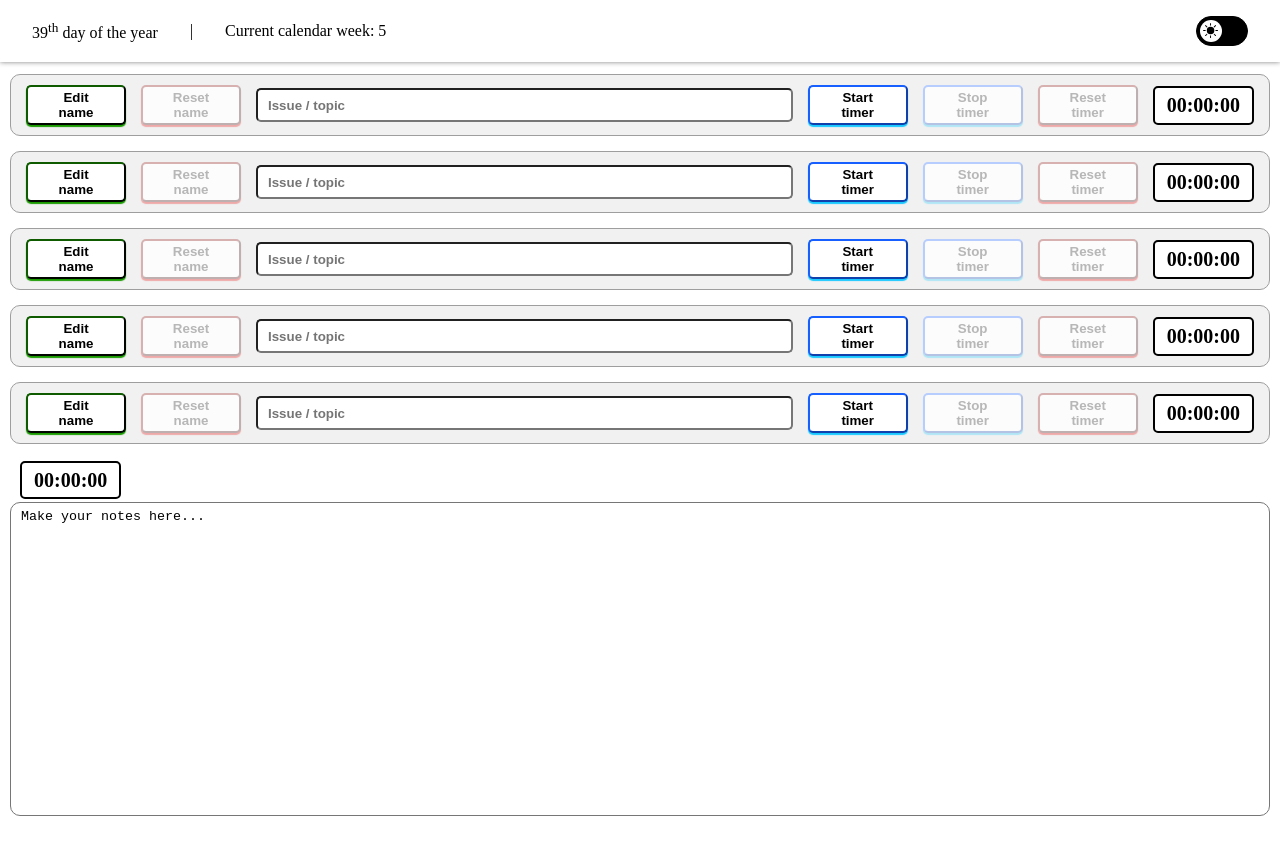
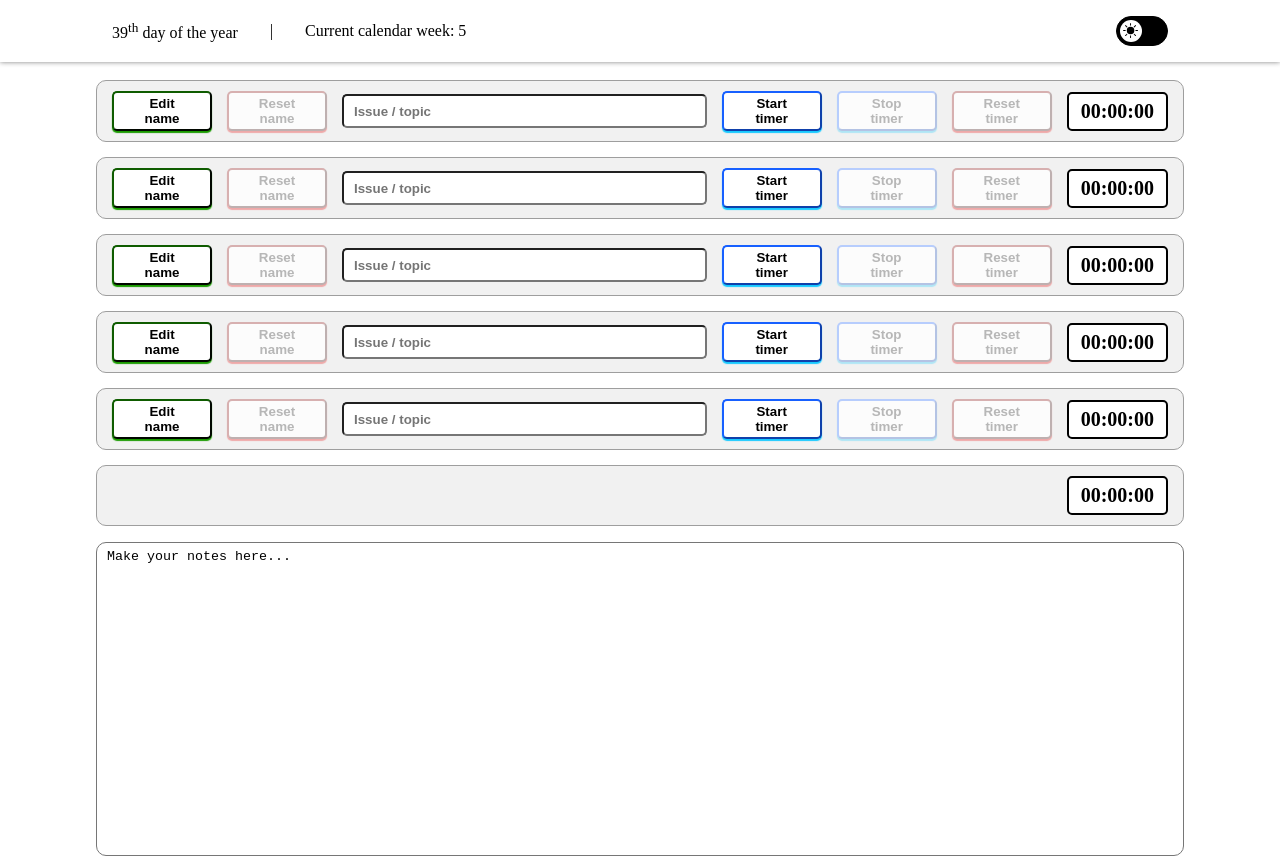
Before and after one commit to d-scho/vue-timer-app, a Vue app: page / in a window 1280 px wide. Before the commit the page ends 830 px from the top, so only its background shows below. Built offline with nearby package versions, Linux system fonts and the light colour scheme.

Commit message:
Finish styling refactor for now

```diff
--- a/src/App.vue
+++ b/src/App.vue
@@ -12,8 +12,11 @@ import Timers from '@/components/Timers.vue';
     </div>
 </template>
 
-<style lang="scss">
-  .wrapper {
-	padding: 10px;
-  }
+<style scoped lang="scss">
+.wrapper {
+    padding: 1rem 6rem 0;
+    display: flex;
+    flex-direction: column;
+    gap: 1rem;
+}
 </style>
--- a/src/components/CalendarWeekDisplay.vue
+++ b/src/components/CalendarWeekDisplay.vue
@@ -10,3 +10,9 @@ const calendarWeek = ref(getCalendarWeek());
 <template>
 	<div>{{ Labels.CURRENT_CALENDAR_WEEK }}: {{ calendarWeek }}</div>
 </template>
+
+<style scoped lang="scss">
+div {
+	color: var(--textarea_color);
+}
+</style>
--- a/src/components/DarkmodeToggle.vue
+++ b/src/components/DarkmodeToggle.vue
@@ -3,7 +3,7 @@ import { useDarkmode } from '@/composables/useDarkmode';
 
 const { isDarkmodeEnabled, setStoredIsDarkmodeEnabled } = useDarkmode();
 
-async function toggleDarkmode() {
+function toggleDarkmode() {
     isDarkmodeEnabled.value = !isDarkmodeEnabled.value;
     setStoredIsDarkmodeEnabled(isDarkmodeEnabled.value);
 };
--- a/src/components/DayOfYearDisplay.vue
+++ b/src/components/DayOfYearDisplay.vue
@@ -11,3 +11,9 @@ const dayOfYear = ref(getDayOfYear());
 <template>
 	<div>{{ dayOfYear }}<sup>{{ getCountingNumberSuffix(dayOfYear) }}</sup> {{ Labels.DAY_OF_THE_YEAR.toLowerCase() }}</div>
 </template>
+
+<style scoped lang="scss">
+div {
+	color: var(--textarea_color);
+}
+</style>
--- a/src/components/TheHeader.vue
+++ b/src/components/TheHeader.vue
@@ -22,7 +22,7 @@ header {
 	gap: 2rem;
 	margin-bottom: 2px;
 	box-shadow: 0px 0px 5px gray;
-	padding: 1rem 2rem;
+	padding: 1rem 7rem;
 
 	.header-info {
 		display: flex;
--- a/src/components/Timers.vue
+++ b/src/components/Timers.vue
@@ -99,7 +99,7 @@ function resetName(timer: Timer) {
 
 <template>
 	<div class="timers">
-		<div v-for="timer in timers" class="timers-wrapper">
+		<div v-for="timer in timers" class="timer">
 			<button
                 class="edit-name"
                 @click="makeNameEditable(timer)"
@@ -156,22 +156,24 @@ function resetName(timer: Timer) {
 			<span>{{ timer.display }}</span>
 
 		</div>
-		<div class="wrapper flex-end-1250-center">
+		<div class="timer">
 			<span>{{ timerSum }}</span>
 		</div>
 	</div>
 </template>
 
 <style scoped lang="scss">
-.timers-wrapper {
+.timer {
     display: inline-flex;
     align-items: center;
+    justify-content: flex-end;
     gap: 15px;
     padding: 10px 15px;
     border: 1px solid rgb(158, 158, 158);
     border-radius: 10px;
     background-color: rgba(120, 120, 120, 0.1);
 }
+
 .timers {
 	display: flex;
 	flex-direction: column;
@@ -184,13 +186,13 @@ input.text {
 	border-radius: 5px;
 	min-width: 150px;
 	font-weight: bold;
-	color: black;
-	background-color: white;
+	color: var(--input_color);
+	background-color: var(--input_bg-color);
     flex-grow: 1;
 
     &:read-only {
-        color: rgba(0, 0, 0, 0.7);
-        background-color: rgba(230, 230, 230, 0.7);
+        color: var(--input_read-only-color);
+        background-color: var(--input_read-only-bg-color);
         cursor: not-allowed;
     }
 }
@@ -209,8 +211,9 @@ button {
 
     &:disabled {
         cursor: not-allowed;
-        color: rgba(114, 114, 114, 0.5);
-        background-color: rgb(252, 252, 252);
+        color: var(--button_disabled-color);
+        background-color: var(--button_disabled-bg-color);
+
     }
 
     &.edit-name {
@@ -222,6 +225,7 @@ button {
 	        box-shadow: 0px 2px 1px 0 rgb(26, 155, 0, 0.3);
         }
     }
+
 
     &.reset-name,
     &.timer-control-reset {
@@ -251,6 +255,7 @@ span {
 	border: 2px solid black;
 	padding: 6px 12px;
 	border-radius: 5px;
-	background-color: white;
+	color: var(--counter-display_color);
+	background-color: var(--counter-display_bg-color);
 }
 </style>
--- a/src/composables/useDarkmode.ts
+++ b/src/composables/useDarkmode.ts
@@ -2,8 +2,8 @@ import { ref, watch } from 'vue';
 import { getStoredIsDarkmodeEnabled, setStoredIsDarkmodeEnabled } from '@/methods/localStorageHandling';
 
 const isDarkmodeEnabled = ref(getStoredIsDarkmodeEnabled());
-
 const body = document.querySelector('body');
+isDarkmodeEnabled.value ? body?.classList.add('darkmode') : body?.classList.remove('darkmode');
 watch(isDarkmodeEnabled, (value) => {
 	value ? body?.classList.add('darkmode') : body?.classList.remove('darkmode');
 })
--- a/src/styles/themes.css
+++ b/src/styles/themes.css
@@ -11,12 +11,20 @@
 
 	--button_color: black;
 	--button_bg-color: white;
-	--button_disabled-color: white;
-	--button_disabled-bg-color: black;
+	--button_disabled-color: rgba(114, 114, 114, 0.5);
+	--button_disabled-bg-color: rgb(252, 252, 252);
+
+	--input_color: black;
+	--input_bg-color: white;
+	--input_read-only-color: rgba(0, 0, 0, 0.7);
+	--input_read-only-bg-color: rgba(230, 230, 230, 0.7);
+
+	--counter-display_color: black;
+	--counter-display_bg-color: white;
 }
 
 .darkmode {
-	--bg-color: rgb(80, 80, 80);
+	--bg-color: rgb(22, 22, 22);;
 
 	--darkmode-toggle_primary-color: white;
 	--darkmode-toggle_secondary-color: black;
@@ -28,8 +36,16 @@
 
 	--button_color: white;
 	--button_bg-color: black;
-	--button_disabled-color: rgba(114, 114, 114, 0.5);
-	--button_disabled-bg-color: rgb(252, 252, 252);
+	--button_disabled-color: rgb(165, 165, 165);
+	--button_disabled-bg-color: rgba(34, 34, 34, 0.5);
+
+	--input_color: white;
+	--input_bg-color: black;
+	--input_read-only-color: rgb(207, 207, 207);
+	--input_read-only-bg-color: rgb(41, 41, 41);
+
+	--counter-display_color: white;
+	--counter-display_bg-color: black;
 }
 
 body {
```
Also changed, not shown: src/styles/resets.css (+0 -21 lines).
